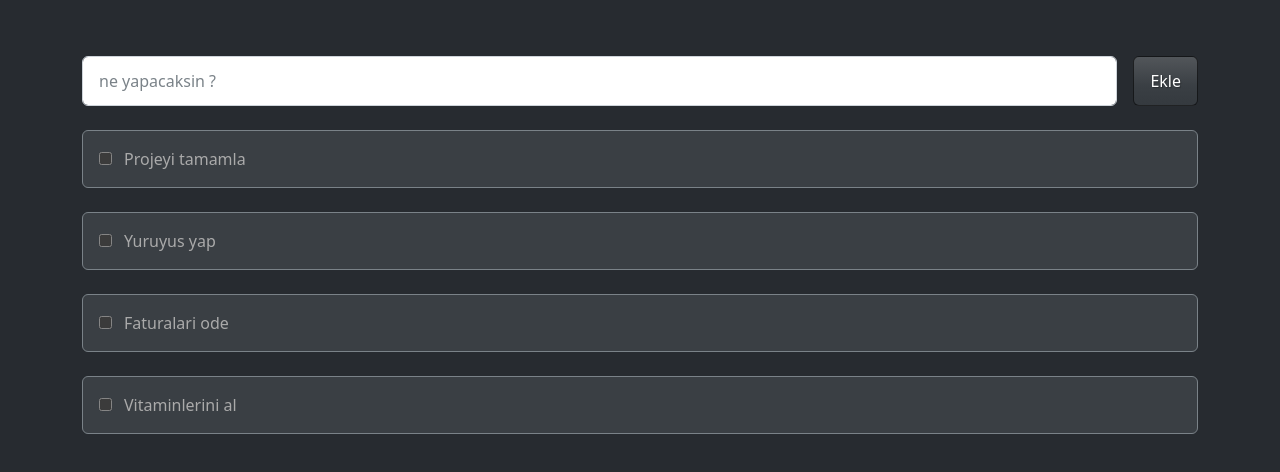
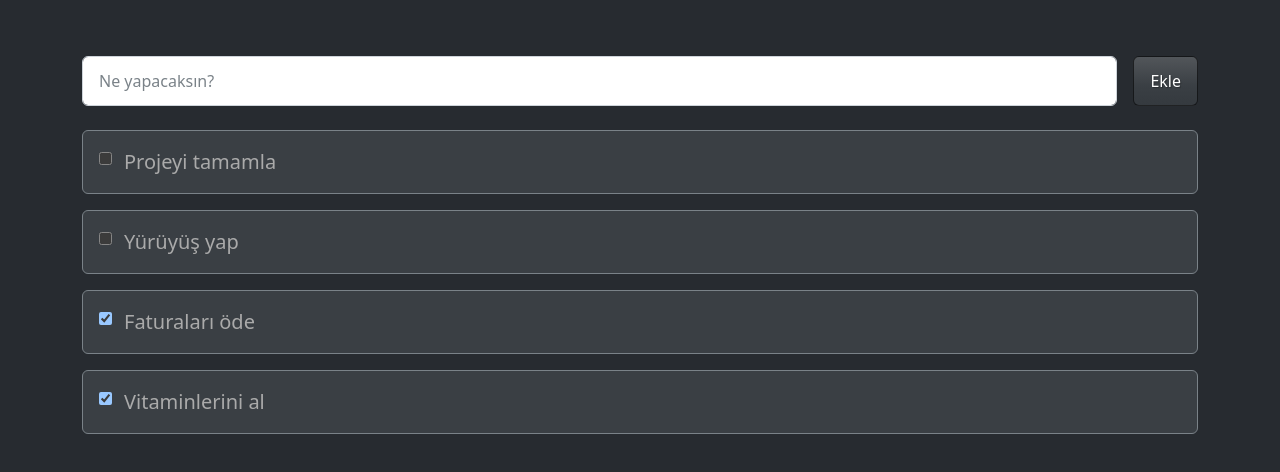
Before and after one commit to CanapAlsan/Bootcamp_eylul_2024, a plain HTML site: page Gun27/index.html in a window 1280 px wide. Drawn offline with nearby package versions, Linux system fonts and the light colour scheme; files that its build step writes are made by us from their sources.

Commit message:
Gun27 Todo ve gorevler asagida

```diff
--- a/Gun27/index.html
+++ b/Gun27/index.html
@@ -1,79 +1,81 @@
 <!DOCTYPE html>
-<html lang="en">
+<html lang="tr">
+
 <head>
     <meta charset="UTF-8">
     <meta name="viewport" content="width=device-width, initial-scale=1.0">
+    <title>Yapılacaklar Uygulaması</title>
     <link rel="stylesheet" href="https://cdnjs.cloudflare.com/ajax/libs/bootswatch/5.3.3/slate/bootstrap.min.css">
     <link rel="stylesheet" href="style.css">
-    <title>TODO list</title>
 </head>
-
 
 <body>
     <div class="container">
 
-
         <form class="row mt-5 gy-2 gx-3 align-items-center">
             <div class="col">
-              <input type="text" class="form-control" id="task" placeholder="ne yapacaksin ?">
+                <input type="text" class="form-control" id="task" placeholder="Ne yapacaksın?">
             </div>
             <div class="col-auto">
-              <button type="submit" class="btn btn-primary">Ekle</button>
+                <button type="submit" class="btn btn-primary">Ekle</button>
             </div>
         </form>
 
         <div id="todos" class="mt-4 todos">
+
             <div class="row mb-3 border border-secondary rounded py-3 px-1 mx-0 bg-primary">
 
-                <div class="col-auto ">
+                <div class="col-auto">
                     <input type="checkbox">
                 </div>
-
-                <div class="col ps-0 d-flex align-items-center">
+                <div class="col ps-0 d-flex align-items-center lead">
                     Projeyi tamamla
                 </div>
-        </div>
 
-        <div id="todos" class="mt-4 todos">
+            </div>
+
             <div class="row mb-3 border border-secondary rounded py-3 px-1 mx-0 bg-primary">
 
-                <div class="col-auto ">
+                <div class="col-auto">
                     <input type="checkbox">
                 </div>
+                <div class="col ps-0 d-flex align-items-center lead">
+                    Yürüyüş yap
+                </div>
 
-                <div class="col ps-0 d-flex align-items-center">
-                    Yuruyus yap
-                </div>
-        </div>
+            </div>
 
-        <div id="todos" class="mt-4 todos">
             <div class="row mb-3 border border-secondary rounded py-3 px-1 mx-0 bg-primary">
 
-                <div class="col-auto ">
-                    <input type="checkbox">
+                <div class="col-auto">
+                    <input type="checkbox" checked>
+                </div>
+                <div class="col ps-0 d-flex align-items-center lead">
+                    Faturaları öde
                 </div>
 
-                <div class="col ps-0 d-flex align-items-center">
-                    Faturalari ode
-                </div>
-        </div>
+            </div>
 
-        <div id="todos" class="mt-4 todos">
             <div class="row mb-3 border border-secondary rounded py-3 px-1 mx-0 bg-primary">
 
-                <div class="col-auto ">
-                    <input type="checkbox">
+                <div class="col-auto">
+                    <input type="checkbox" checked>
+                </div>
+                <div class="col ps-0 d-flex align-items-center lead">
+                    Vitaminlerini al
                 </div>
 
-                <div class="col ps-0 d-flex align-items-center">
-                    Vitaminlerini al
-                </div>
-        </div>
-
-
-
+            </div>
 
         </div>
-        </div>
+    </div>
 </body>
+
 </html>
+
+<!-- geliştirmeler:
+ 1. ekran çok geniş olursa içeriğin genişliğini sabit tut (max-width)
+ 2. form'u large yap (bootstrap sizing)
+ 3. ekle yazısı yerine belki font-awesome kullanılabilir
+ 4. eğer hiç bir görev yoksa "henüz bir görev eklenmemiş" gibi bir şey yazabilir
+ -->
```
